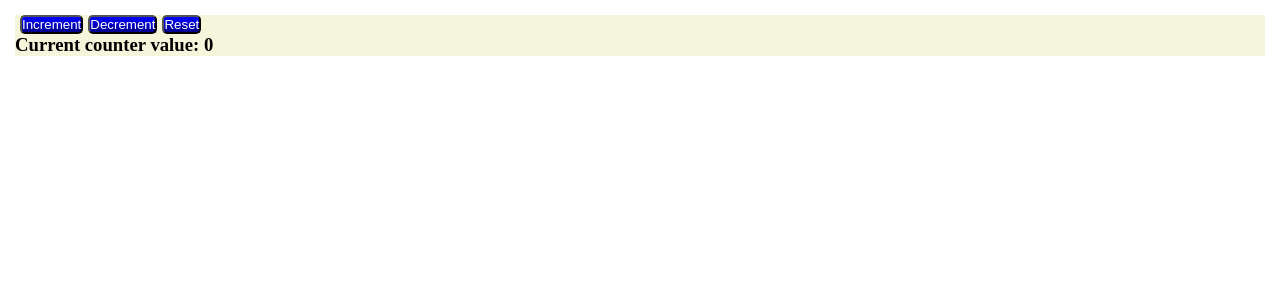
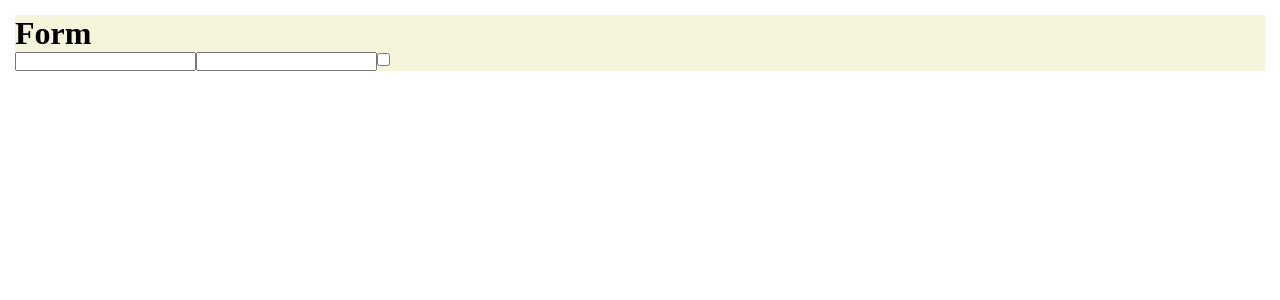
Before and after one commit to Simulaemanuele/react-exercises, a React (Create React App) app: page / in a window 1280 px wide. Shown: the top 300 px of the page. Built offline with nearby package versions, Linux system fonts and the light colour scheme.

Commit message:
exercise: Function-components-and-Hooks/custom-hooks-02 done

```diff
--- a/src/App.js
+++ b/src/App.js
@@ -1,19 +1,13 @@
 import React from "react";
-import { ClickCounter } from "./components/ClickCounter";
-
-
-
-
-
-
-
+import { Login } from "./components/Login";
 
 export class App extends React.Component{
 
     render(){
         return(
             <div className="mainContainer">
-                <ClickCounter />
+                <h1>Form</h1>
+                <Login />
             </div>
         )
     }
--- a/src/components/ClickCounter.js
+++ /dev/null
@@ -1,16 +0,0 @@
-import { useCounter } from "./useCounter";
-
-export function ClickCounter({ initialValue = 0 }) {
-    const { counter, onIncrement, onDecrement, onReset } = useCounter(initialValue)
-
-    return (
-        <div>
-            <div>
-                <button onClick={onIncrement}>Increment</button>
-                <button onClick={onDecrement}>Decrement</button>
-                <button onClick={onReset}>Reset</button>
-            </div>
-            <h3>Current counter value: {counter}</h3>
-        </div>
-    )
-}
--- /dev/null
+++ b/src/components/Login.js
@@ -0,0 +1,15 @@
+import { useLogin } from "./useLogin"
+
+
+export function Login(){
+    const {data, onInput} = useLogin();
+
+    console.log(data);
+    return(
+        <form>
+            <input name="username" value={data.username} onChange={onInput}/>
+            <input name="password" type="password" value={data.password} onChange={onInput} />
+            <input name="remember" type="checkbox" checked={data.remember} onChange={onInput} />
+        </form>
+    )
+}
--- a/src/components/useCounter.js
+++ /dev/null
@@ -1,25 +0,0 @@
-import { useState } from "react"
-
-export function useCounter({initialValue = 0}) {
-    const [counter, setCounter] = useState(initialValue)
-
-    function handleIncrement() {
-        setCounter((number) => number + 1)
-    }
-
-    function handleDecrement() {
-        setCounter((number) => number - 1)
-    }
-
-    function handleReset() {
-        setCounter(initialValue)
-    }
-
-
-    return {
-        counter: counter,
-        onIncrement: handleIncrement,
-        onDecrement: handleDecrement,
-        onReset: handleReset
-    }
-}
--- /dev/null
+++ b/src/components/useLogin.js
@@ -0,0 +1,26 @@
+import { useState } from "react"
+
+export function useLogin() {
+    const [data, setData] = useState({
+        username: '',
+        password: '',
+        remember: false
+    })
+
+
+    function handleChange(event) {
+        const { name, type, value, checked } = event.target;
+
+        setData((data) => {
+            return {
+                ...data,
+                [name]: type === 'checkbox' ? checked : value
+            }
+        })
+    }
+
+    return {
+        data: data,
+        onInput: handleChange
+    }
+}
```
